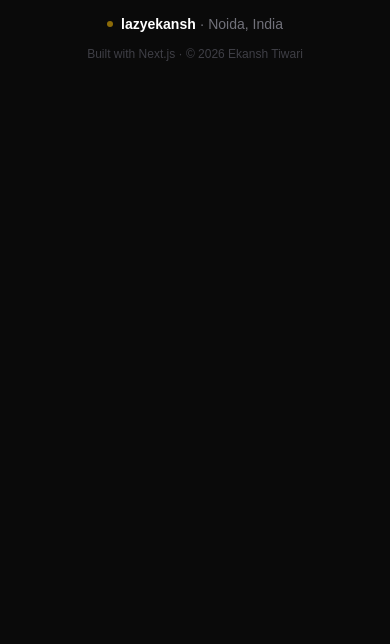
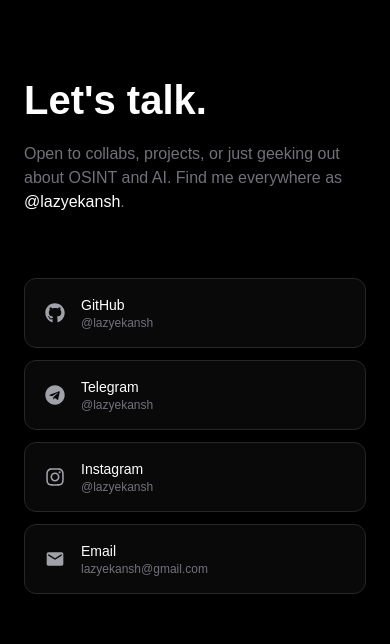
Before and after one commit to lazyekansh/pfekku, a Next.js app: page / in a window 390 px wide. Shown: the part 6232-6876 px from the top of the page. Before the commit the page ends 6334 px from the top, so only its background shows below. Built offline with nearby package versions, Linux system fonts and the light colour scheme; a web font is replaced by a local one.

Commit message:
Add ContactSection component with social links

```diff
--- /dev/null
+++ b/components/sections/ContactSection.tsx
@@ -0,0 +1,49 @@
+'use client'
+import { motion } from 'framer-motion'
+import { FaGithub, FaTelegram, FaInstagram } from 'react-icons/fa'
+import { MdEmail } from 'react-icons/md'
+import { ArrowUpRight } from 'lucide-react'
+import { USER } from '@/lib/data'
+
+const links = [
+  { label: 'GitHub', sub: '@lazyekansh', href: USER.github, Icon: FaGithub, color: 'hover:text-white hover:border-zinc-500' },
+  { label: 'Telegram', sub: '@lazyekansh', href: USER.telegram, Icon: FaTelegram, color: 'hover:text-[#2AABEE] hover:border-[#2AABEE]/40' },
+  { label: 'Instagram', sub: '@lazyekansh', href: USER.instagram, Icon: FaInstagram, color: 'hover:text-pink-400 hover:border-pink-400/40' },
+  { label: 'Email', sub: USER.email, href: `mailto:${USER.email}`, Icon: MdEmail, color: 'hover:text-accent hover:border-accent/40' },
+]
+
+export default function ContactSection() {
+  return (
+    <section id="contact" className="w-screen px-6 md:px-10 py-24 bg-black border-t border-white/5">
+      <div className="max-w-6xl mx-auto">
+
+        <motion.div initial={{ opacity: 0, y: 20 }} whileInView={{ opacity: 1, y: 0 }} viewport={{ once: true }}>
+          <h2 className="font-cabinet font-bold text-white mb-3" style={{ fontSize: 'clamp(40px,6vw,72px)' }}>
+            Let&apos;s talk.
+          </h2>
+          <p className="text-zinc-500 text-base font-satoshi max-w-lg mb-16">
+            Open to collabs, projects, or just geeking out about OSINT and AI. Find me everywhere as <span className="text-white">@lazyekansh</span>.
+          </p>
+        </motion.div>
+
+        <div className="grid grid-cols-1 md:grid-cols-2 gap-3 max-w-xl">
+          {links.map(({ label, sub, href, Icon, color }, i) => (
+            <motion.a key={label} href={href}
+              target={href.startsWith('mailto') ? '_self' : '_blank'} rel="noopener noreferrer"
+              initial={{ opacity: 0, y: 16 }} whileInView={{ opacity: 1, y: 0 }}
+              viewport={{ once: true }} transition={{ delay: i * 0.08 }}
+              className={`flex items-center gap-4 px-5 py-4 rounded-xl border border-zinc-800 bg-zinc-900/40 text-zinc-400 transition-all group ${color}`}>
+              <Icon size={20} className="shrink-0" />
+              <div className="flex-1 min-w-0">
+                <p className="text-sm font-medium text-white font-satoshi">{label}</p>
+                <p className="text-xs text-zinc-500 truncate font-satoshi">{sub}</p>
+              </div>
+              <ArrowUpRight size={14} className="opacity-0 group-hover:opacity-100 group-hover:translate-x-0.5 group-hover:-translate-y-0.5 transition-all" />
+            </motion.a>
+          ))}
+        </div>
+
+      </div>
+    </section>
+  )
+}
```
